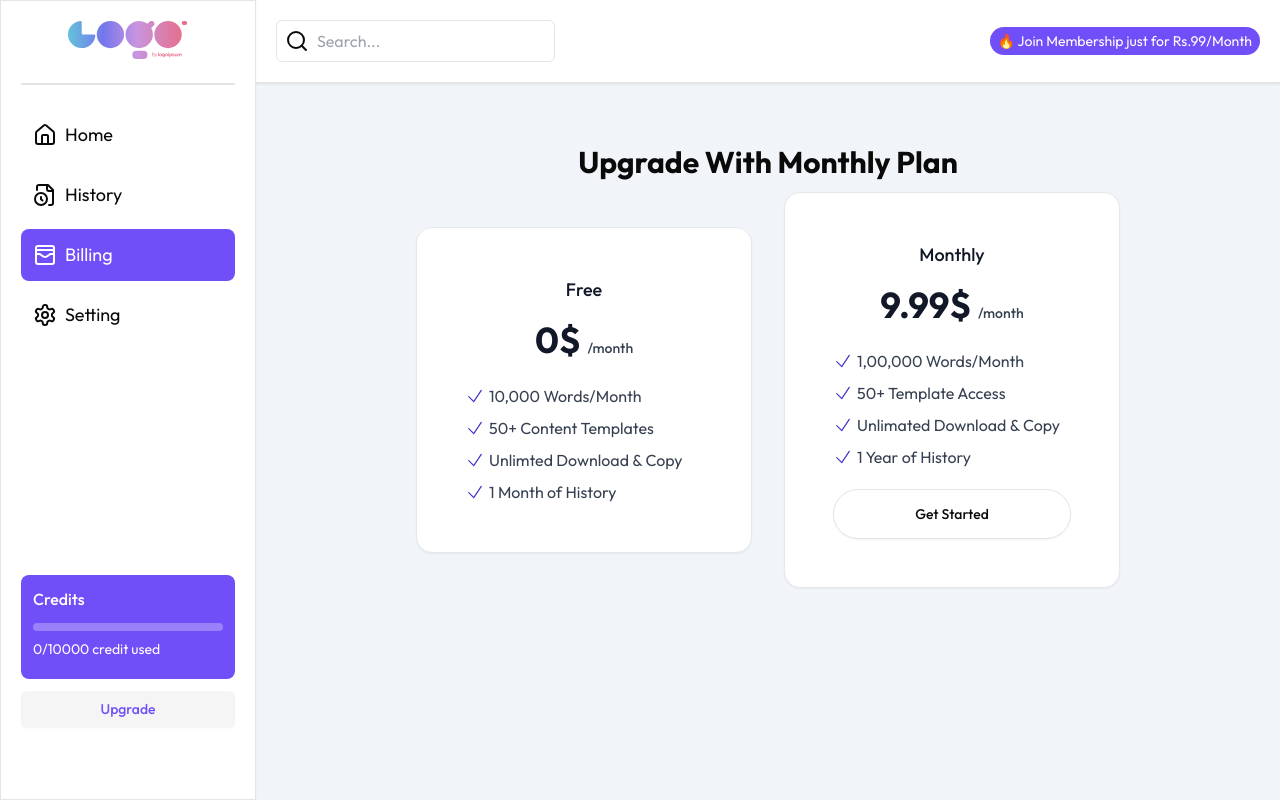
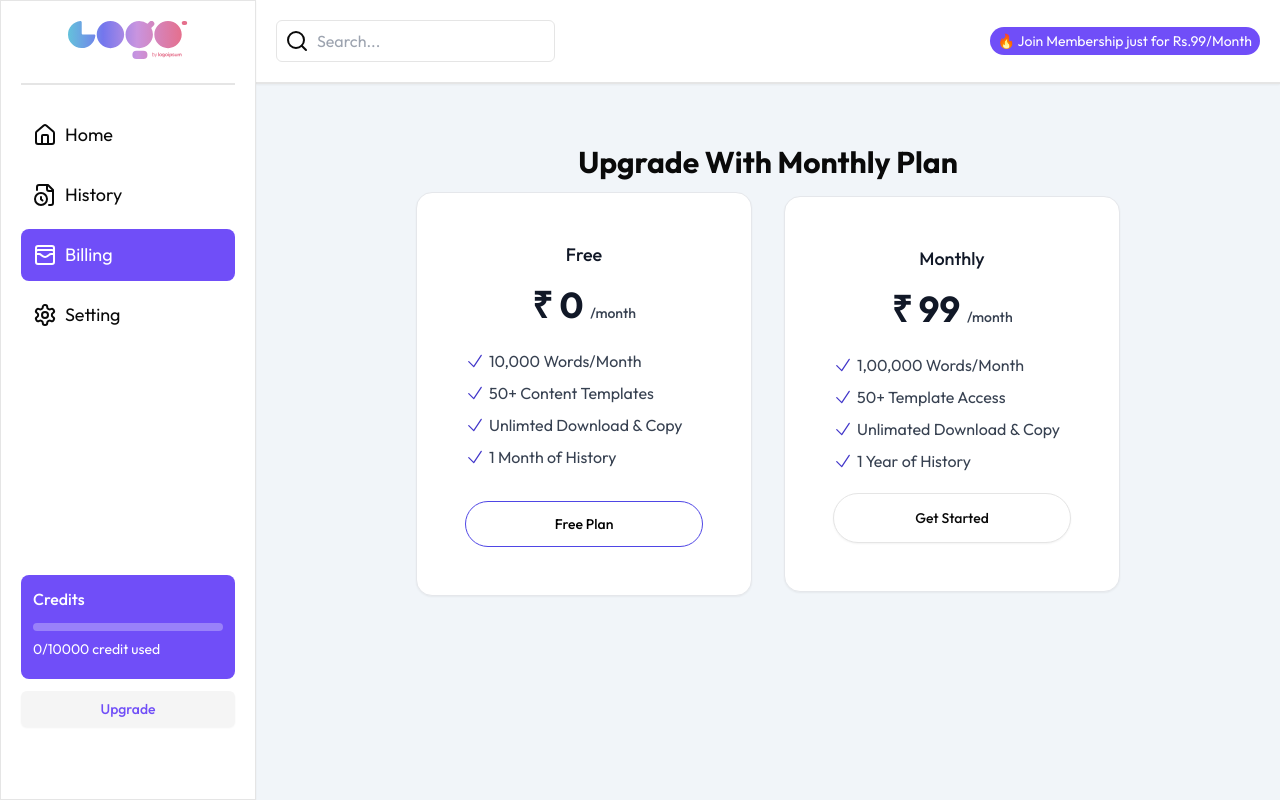
Before and after one commit to katiyarsonu/Creator_24, a Next.js app: page /dashboard/billing in a window 1280 px wide. Built offline with nearby package versions, Linux system fonts and the light colour scheme; no server answers.

Commit message:
final draft

```diff
--- a/app/dashboard/billing/page.tsx
+++ b/app/dashboard/billing/page.tsx
@@ -50,7 +50,7 @@ function billing() {
     const options={
       "key":process.env.NEXT_PUBLIC_RAZORPAY_KEY_ID,
       "subscription_id":subId,
-      "name":'Tubeguruji AI Apps',
+      "name":'AI Content Generation',
       description:'Monthly Subscription',
       handler:async(resp:any)=>{
         console.log(resp);
@@ -106,7 +106,7 @@ function billing() {
         </h2>
 
         <p className="mt-2 sm:mt-4">
-          <strong className="text-3xl font-bold text-gray-900 sm:text-4xl"> 0$ </strong>
+          <strong className="text-3xl font-bold text-gray-900 sm:text-4xl"> ₹ 0 </strong>
 
           <span className="text-sm font-medium text-gray-700">/month</span>
         </p>
@@ -174,15 +174,17 @@ function billing() {
         </li>
       </ul>
 
-      {/* <a
+      <a
         href="#"
         className="mt-8 block rounded-full
         border border-indigo-600
-        px-12 py-3 text-center text-sm font-medium bg-gray-500 text-white
+        px-12 py-3 text-center text-sm font-medium bg-white-900 text-black
           hover:ring-1 hover:ring-indigo-600 focus:outline-none focus:ring active:text-indigo-500"
       >
-        Currently Active Plan
-      </a> */}
+        Free Plan
+      </a>
+
+
     </div>
     <div className="rounded-2xl bg-white border border-gray-200 p-6 shadow-sm sm:px-8 lg:p-12">
       <div className="text-center">
@@ -192,7 +194,7 @@ function billing() {
         </h2>
 
         <p className="mt-2 sm:mt-4">
-          <strong className="text-3xl font-bold text-gray-900 sm:text-4xl"> 9.99$ </strong>
+          <strong className="text-3xl font-bold text-gray-900 sm:text-4xl"> ₹ 99 </strong>
 
           <span className="text-sm font-medium text-gray-700">/month</span>
         </p>
--- a/drizzle.config.js
+++ b/drizzle.config.js
@@ -3,7 +3,7 @@ export default {
     schema: "./utils/schema.tsx",
     dialect: 'postgresql',
     dbCredentials: {
-      url: 'postgresql://accounts:ypvN2ke3PGFE@ep-weathered-heart-a58wmzem.us-east-2.aws.neon.tech/AI-Content-Genrator?sslmode=require',
+      url: 'postgresql://Creator_owner:msM9N4fQzdkT@ep-floral-feather-a7q9al2q.ap-southeast-2.aws.neon.tech/AI-Content-Generator?sslmode=require',
 
     }
   };
--- a/package.json
+++ b/package.json
@@ -13,14 +13,14 @@
   "dependencies": {
     "@clerk/nextjs": "^5.1.6",
     "@google/generative-ai": "^0.13.0",
-    "@neondatabase/serverless": "^0.9.3",
+    "@neondatabase/serverless": "^0.9.5",
     "@radix-ui/react-icons": "^1.3.0",
     "@radix-ui/react-slot": "^1.1.0",
     "@toast-ui/react-editor": "^3.2.3",
     "axios": "^1.7.2",
     "class-variance-authority": "^0.7.0",
     "clsx": "^2.1.1",
-    "drizzle-orm": "^0.31.2",
+    "drizzle-orm": "^0.31.4",
     "lucide-react": "^0.395.0",
     "moment": "^2.30.1",
     "next": "^14.2.4",
@@ -34,7 +34,7 @@
     "@types/node": "^20",
     "@types/react": "^18",
     "@types/react-dom": "^18",
-    "drizzle-kit": "^0.22.7",
+    "drizzle-kit": "^0.22.8",
     "postcss": "^8",
     "tailwindcss": "^3.4.1",
     "typescript": "^5"
```
Also changed, not shown: 2 other files (tests, documents, lock files or other folders).
